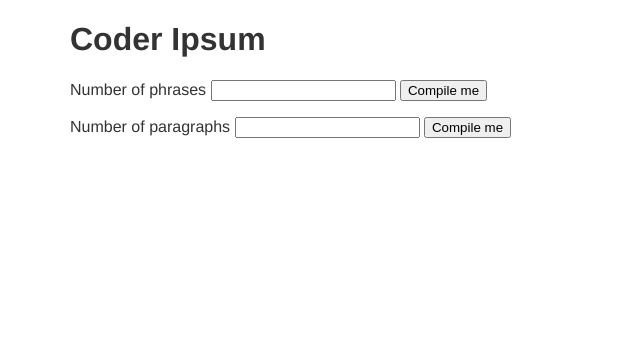
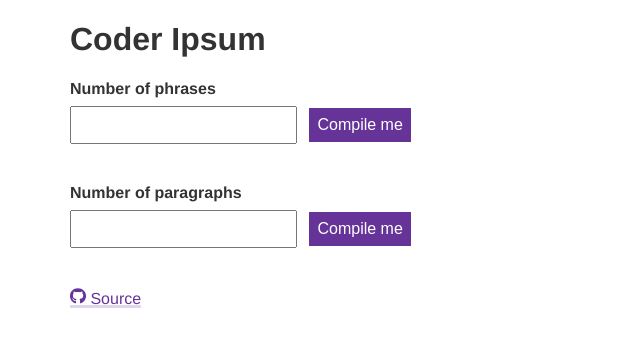
Before and after one commit to siakaramalegos/coder-ipsum, a website built with webpack: page src/index.html in a window 1280 px wide. Shown: the whole page, without its empty margins (0-640 px from the left). Built offline with nearby package versions, Linux system fonts and the light colour scheme.

Commit message:
Add styles and link to source

```diff
--- a/src/index.html
+++ b/src/index.html
@@ -10,30 +10,33 @@
 </head>
 
 <body>
-  <div class="container">
+  <main class="container">
     <noscript>This site only works with JavaScript enabled. :(</noscript>
 
     <h1>Coder Ipsum</h1>
 
     <form id="phrase-form">
       <label>
-        Number of phrases
+        Number of phrases<br/>
         <input name="phrase-count" id="phrase-count" type="number" />
       </label>
       <button>Compile me</button>
     </form>
-    <p id="phrase-output"></p>
+    <p id="phrase-output" class="output"></p>
 
     <form id="paragraph-form">
       <label>
-        Number of paragraphs
+        Number of paragraphs<br/>
         <input name="paragraph-count" id="paragraph-count" type="number" />
       </label>
       <button>Compile me</button>
     </form>
 
-    <div id="paragraph-output"></div>
-  </div>
+    <div id="paragraph-output" class="output"></div>
+  </main>
+  <footer class="container">
+    <p><a href="https://github.com/siakaramalegos/coder-ipsum"><img src="./github.svg" width="16px"/> Source</a></p>
+  </footer>
 </body>
 
 </html>
--- a/src/style.css
+++ b/src/style.css
@@ -11,9 +11,8 @@ body {
 /* Overall layout */
 .container {
   max-width: 1140px;
-  min-height: 100%;
   margin: 0 auto;
-  padding: 0 20px;
+  padding: 20px;
   position: relative;}
 .header {
   box-sizing: border-box;
@@ -51,3 +50,27 @@ a:hover {
   background: rgb(224, 214, 235);
   text-shadow: none;
   border: none; }
+
+/* buttons */
+button {
+  background-color: rebeccapurple;
+  border: none;
+  color: white;
+  font-size: 1em;
+  margin: 0 8px;
+  padding: 8px;}
+button:hover {
+  background-color: #7547a3;}
+
+/* inputs */
+input {
+  font-size: 1em;
+  margin: 8px 0;
+  padding: 8px;}
+label {
+  font-weight: 700;
+  margin: 8px 0;}
+
+/* Custom */
+.output {
+  margin-bottom: 2em;}
```
Also changed, not shown: src/github.svg (added).
